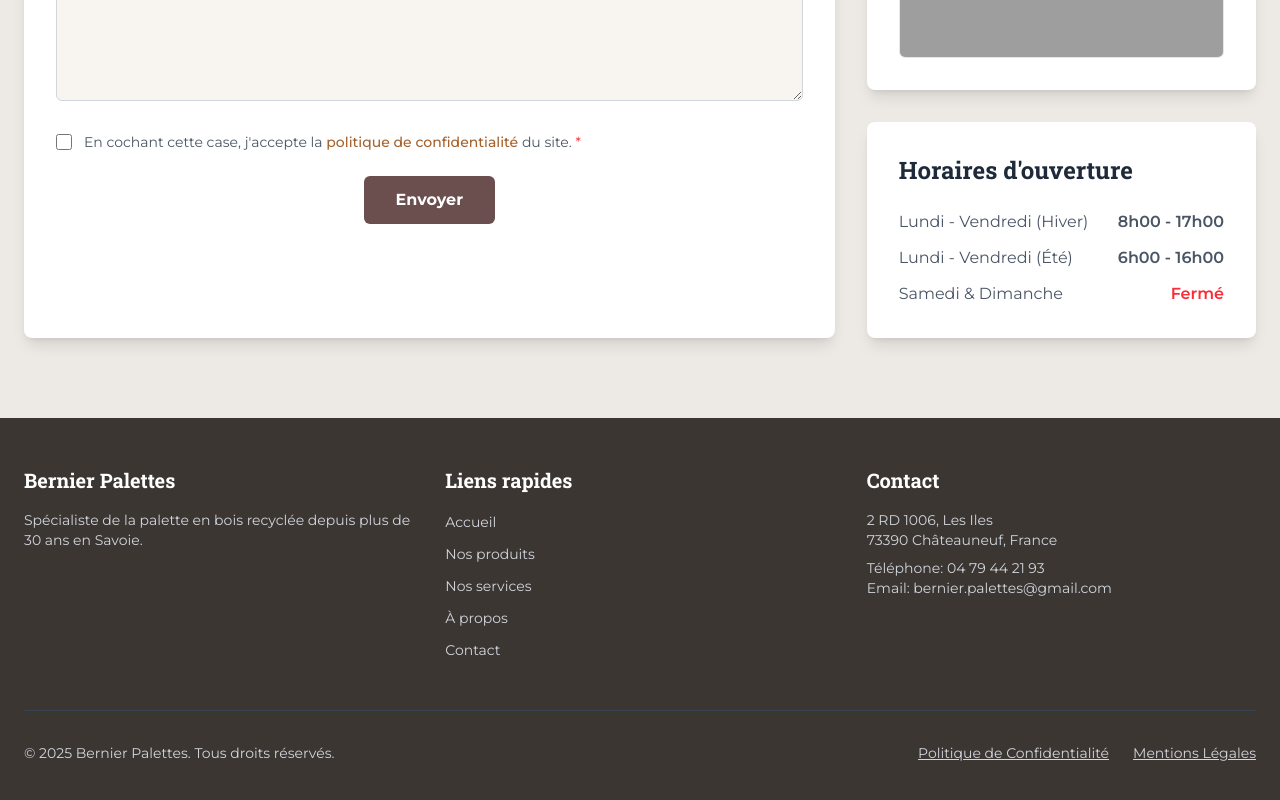
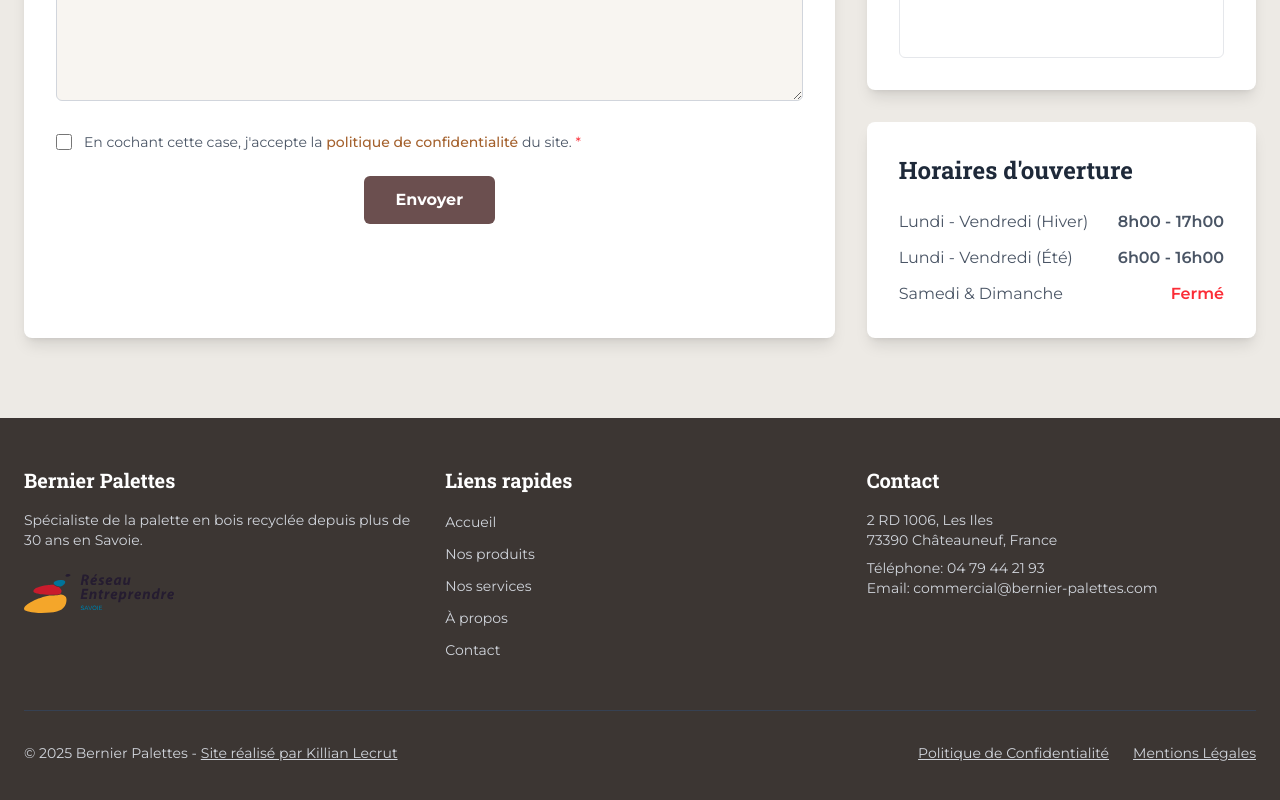
Before and after one commit to blernix/bernier-palettes, a Next.js app: page / in a window 1280 px wide. Shown: the part 3867-4667 px from the top of the page. Built offline with nearby package versions, Linux system fonts and the light colour scheme; grey boxes are pictures that could not be loaded.

Commit message:
logo + modification email

```diff
--- a/src/app/components/Contactsection.jsx
+++ b/src/app/components/Contactsection.jsx
@@ -7,7 +7,7 @@ import ContactForm from './ContactForm';
 // Les données restent structurées pour une maintenance facile.
 const contactDetails = [
   { icon: Phone, title: 'Téléphone', value: '04 79 44 21 93', href: 'tel:+33479442193' },
-  { icon: Mail, title: 'Email', value: 'bernier.palettes@gmail.com', href: 'mailto:bernier.palettes@gmail.com' },
+  { icon: Mail, title: 'Email', value: 'commercial@bernier-palettes.com', href: 'mailto:commercial@bernier-palettes.com' },
   { icon: MapPin, title: 'Adresse', value: '2 RD 1006, Les Iles\n73390 Châteauneuf, France' },
 ];
 
--- a/src/app/components/Footer.jsx
+++ b/src/app/components/Footer.jsx
@@ -1,9 +1,8 @@
-// components/Footer.jsx
 'use client';
 
 import { usePathname } from 'next/navigation';
 import Link from 'next/link';
-import { Instagram, Linkedin } from 'lucide-react';
+import Image from 'next/image'; // On importe le composant Image pour le logo
 
 const navLinks = [
   { name: 'Accueil', href: '#accueil' },
@@ -19,7 +18,6 @@ export default function Footer() {
   const isHomePage = pathname === '/';
 
   return (
-    // A11Y: On ajoute un aria-label pour identifier clairement cette section en tant que pied de page principal.
     <footer className="bg-[#3C3633] text-gray-300" aria-label="Pied de page">
       <div className="container mx-auto px-6 py-12">
         <div className="grid grid-cols-1 md:grid-cols-3 gap-8">
@@ -29,14 +27,24 @@ export default function Footer() {
             <p className="text-sm">
               Spécialiste de la palette en bois recyclée depuis plus de 30 ans en Savoie.
             </p>
-            <div className="flex space-x-4">
-              {/* A11Y: Les labels sont plus descriptifs pour quand les liens seront activés. */}
-              {/* <a href="#" aria-label="Visitez notre page Instagram" className="hover:text-white transition-colors">
-                <Instagram size={20} aria-hidden="true" />
+            {/* --- MODIFICATION ICI --- */}
+            <div className="pt-2">
+              <a
+                href="https://www.reseau-entreprendre.org/savoie/"
+                target="_blank"
+                rel="noopener noreferrer"
+                aria-label="Visitez le site de Réseau Entreprendre Savoie, partenaire de Bernier Palettes"
+                className="hover:opacity-80 transition-opacity"
+              >
+                {/* Assurez-vous que le nom du fichier SVG est correct dans votre dossier /public */}
+                <Image
+                  src="/reseau-entreprendre-logo.svg"
+                  alt="Logo de Réseau Entreprendre Savoie"
+                  width={150}
+                  height={40}
+                  className="h-auto"
+                />
               </a>
-              <a href="#" aria-label="Visitez notre profil LinkedIn" className="hover:text-white transition-colors">
-                <Linkedin size={20} aria-hidden="true" />
-              </a> */}
             </div>
           </div>
 
@@ -58,27 +66,28 @@ export default function Footer() {
             <div className="text-sm">
               <p>2 RD 1006, Les Iles</p>
               <p>73390 Châteauneuf, France</p>
-              {/* UX: On rend le numéro de téléphone et l'email cliquables. */}
               <p className="mt-2">
                 Téléphone: <a href="tel:+33479442193" className="hover:text-white hover:underline">04 79 44 21 93</a>
               </p>
               <p>
-                Email: <a href="mailto:bernier.palettes@gmail.com" className="hover:text-white hover:underline">bernier.palettes@gmail.com</a>
+                Email: <a href="mailto:commercial@bernier-palettes.com" className="hover:text-white hover:underline">commercial@bernier-palettes.com</a>
               </p>
             </div>
           </div>
         </div>
 
-        <div className="mt-12 pt-8 border-t border-gray-700 text-center text-sm space-y-2 md:space-y-0 md:flex md:justify-between md:items-center">
+        <div className="mt-12 pt-8 border-t border-gray-700 text-center text-sm space-y-4 md:space-y-0 md:flex md:justify-between md:items-center">
+          {/* --- MODIFICATION ICI --- */}
           <p>
-            &copy; {currentYear} Bernier Palettes. Tous droits réservés.
+            &copy; {currentYear} Bernier Palettes -
+            <a href="https://killian-lecrut.com" target="_blank" rel="noopener noreferrer" className="ml-1 hover:text-white underline transition-colors">
+              Site réalisé par Killian Lecrut
+            </a>
           </p>
-          {/* On ajoute une navigation pour les liens légaux */}
           <nav className="flex justify-center gap-x-6" aria-label="Navigation légale">
             <Link href="/politique-de-confidentialite" className="hover:text-white underline transition-colors">
               Politique de Confidentialité
             </Link>
-            {/* On ajoute le lien vers les mentions légales */}
             <Link href="/mentions-legales" className="hover:text-white underline transition-colors">
               Mentions Légales
             </Link>
--- a/src/app/mentions-legales/page.jsx
+++ b/src/app/mentions-legales/page.jsx
@@ -44,7 +44,7 @@ export default function LegalNoticePage() {
               <div className="pt-6 border-t border-gray-200">
                 <h2 className="text-2xl font-bold text-gray-800 font-serif">Article 2 : Directeur de la Publication</h2>
                 <p className="mt-4">
-                  Le Directeur de la publication est Monsieur <strong>Stéphane Troussard</strong>, en sa qualité de Président de la société STRD CONSEIL, elle-même Présidente de la société SAS BERNIER.
+                  Le Directeur de la publication est Monsieur <strong>Stéphane Troussard</strong>.
                 </p>
               </div>
 
```
Also changed, not shown: public/reseau-entreprendre-logo.svg (renamed from public/entreprendre-savoie.svg).
